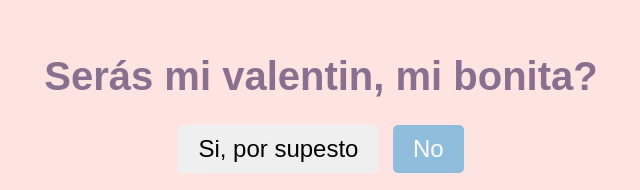
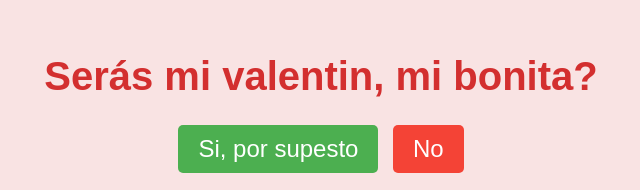
Before and after one commit to zharqtz/TryLove, a plain HTML site: page index.html in a window 1280 px wide. Shown: the part 138-328 px from the top of the page, without its empty margins (319-959 px from the left). Drawn offline with Linux system fonts and the light colour scheme.

Commit message:
Add files via upload

```diff
--- a/styles.css
+++ b/styles.css
@@ -4,8 +4,8 @@ body {
     align-items: center;
     height: 100vh;
     margin: 0;
-    background-color: #FFE4E1;
-    font-family: 'Nunito', sans-serif;
+    background-color: #f9e3e3;
+    font-family: 'Arial', sans-serif;
     flex-direction: column;
   }
 
@@ -15,7 +15,7 @@ body {
 
   h1 {
     font-size: 2.5em;
-    color: #8A7090;
+    color: #d32f2f;
   }
 
   .buttons {
@@ -26,7 +26,7 @@ body {
     font-size: 1.5em;
     padding: 10px 20px;
     margin-right: 10px;
-    background-color: #9edfa4
+    background-color: #4caf50;
     color: white;
     border: none;
     border-radius: 5px;
@@ -36,7 +36,7 @@ body {
   .no-button {
     font-size: 1.5em;
     padding: 10px 20px;
-    background-color: #8fbedc;
+    background-color: #f44336;
     color: white;
     border: none;
     border-radius: 5px;
```
